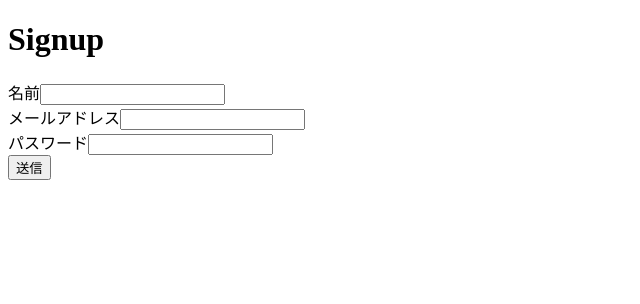
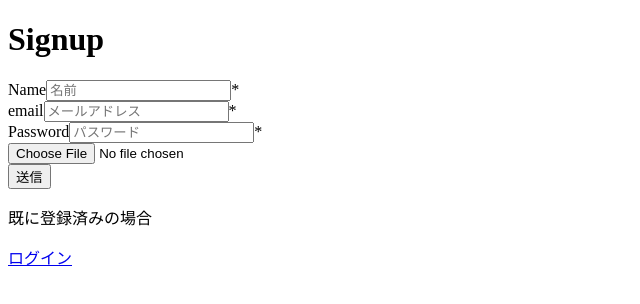
Before and after one commit to Muxxkice/Railway_Book-Review, a React (Create React App) app in the folder my-app/: page /signup in a window 1280 px wide. Shown: the top 304 px of the page, without its empty margins (0-640 px from the left). Built offline with nearby package versions, Linux system fonts and the light colour scheme.

Commit message:
新しいブランチからのFirst commit

```diff
--- a/my-app/package.json
+++ b/my-app/package.json
@@ -7,10 +7,13 @@
     "@testing-library/react": "^13.3.0",
     "@testing-library/user-event": "^13.5.0",
     "axios": "^0.27.2",
+    "compressorjs": "^1.1.1",
     "cypress": "^10.3.1",
     "react": "^18.2.0",
+    "react-cookie": "^4.1.1",
     "react-dom": "^18.2.0",
     "react-hook-form": "^7.34.0",
+    "react-router-dom": "^6.3.0",
     "react-scripts": "5.0.1",
     "typescript": "^4.7.4",
     "web-vitals": "^2.1.4"
--- a/my-app/src/App.tsx
+++ b/my-app/src/App.tsx
@@ -1,20 +1,20 @@
 import React from "react";
 import { BrowserRouter, Routes, Route } from "react-router-dom";
-import Signup from "./page/Siginup.tsx";
-import Login from "./page/Login.tsx";
-import { Home } from "./page/Home.tsx";
+import Signup from "./page/Siginup";
+import Login from "./page/Login";
+import Page404 from "./page/Page404";
+import Home from "./page/Home";
 
 export const App = () => {
   return (
-    <>
     <BrowserRouter>
       <Routes>
         <Route path="/" element={<Home />}></Route>
         <Route path="/signup" element={<Signup />}></Route>
         <Route path="/login" element={<Login />}></Route>
+        <Route path="*" element={<Page404 />} />
       </Routes>
     </BrowserRouter>
-    </>
   );
 };
 
--- a/my-app/src/api/UserApi.tsx
+++ b/my-app/src/api/UserApi.tsx
@@ -1,12 +1,20 @@
+import React from "react";
 import axios from "axios";
+import { useState } from "react";
 
 const instance = axios.create({
   baseURL: "https://api-for-missions-and-railways.herokuapp.com",
+  // baseURL: "https://api-for-missions-and-railways.com", //失敗
   // timeout: 2000,
   // headers: { "Access-Control-Allow-Origin": "*" },
 });
 
-export const signInUser = async (data) => {
+type LoginUser = {
+  email: string;
+  password: string;
+};
+
+export const logInUser = async (data: LoginUser) => {
   console.log(data);
   try {
     const res = await instance.post(`/signin`, data);
@@ -23,6 +31,7 @@ type SiginupUser = {
   email: string;
   password: string;
 };
+
 export const signUpUser = async (data: SiginupUser) => {
   console.log(data);
   try {
@@ -31,8 +40,23 @@ export const signUpUser = async (data: SiginupUser) => {
     if (res.status === 200) {
       return res.data;
     }
-  } catch (e) {
-    console.log(e);
-    console.log(e.ErrorMessageJP);
+  } catch (error) {
+    console.log(error);
+    // console.log(error.ErrorMessageJP);
+    ErrorHandler(error);
   }
 };
+
+export const ErrorHandler = async (error) => {
+  const res = await error;
+  console.log(res);
+
+  console.log(res.message);
+  return (
+    <div>
+      <p>ログインできませんでした</p>
+      <p>{res.message}</p>
+    </div>
+  );
+};
+export default ErrorHandler;
--- a/my-app/src/compornent/Header.js
+++ b/my-app/src/compornent/Header.tsx
@@ -1,4 +1,5 @@
 import React from "react";
+import { Link } from "react-router-dom";
 // import Login from "../page/Login";
 
 
@@ -7,7 +8,8 @@ export const Header = () => {
 	return (
 		<>
 			<h1>Header</h1>
-			{/* <Login /> */}
+			<Link to="/login">ログイン</Link>
+			<Link to="/signup">登録</Link>
 		</>
 	);
 };
--- a/my-app/src/index.tsx
+++ b/my-app/src/index.tsx
@@ -1,7 +1,7 @@
 import React from "react";
 import ReactDOM from "react-dom/client";
 // import "./index.css";
-import App from "./App.tsx";
+import App from "./App";
 
 import reportWebVitals from "./reportWebVitals";
 
--- a/my-app/src/page/Login.tsx
+++ b/my-app/src/page/Login.tsx
@@ -1,9 +1,69 @@
-import React from "react";
+import React, { useState } from "react";
+import {
+  useForm,
+  // SubmitHandler
+} from "react-hook-form";
+import { Link, useNavigate } from "react-router-dom";
+
+import { logInUser } from "../api/UserApi";
 
 export const Login = () => {
+  const {
+    register,
+    formState: { errors },
+    handleSubmit,
+  } = useForm();
+  const navigate = useNavigate();
+  const [error, setError] = useState<string>();
+
+  type LoginUser = {
+    email: string;
+    password: string;
+  };
+
+  const onSubmit = async (data: LoginUser) => {
+    console.log(data);
+    const res = await logInUser(data);
+    if (res) {
+      navigate("/");
+    } else {
+      alert("ログインできませんでした");
+    }
+  };
+
   return (
     <>
-      <h1>Signin</h1>
+      <h1>Login</h1>
+      <form aria-label="form" onSubmit={handleSubmit(onSubmit)}>
+        <label htmlFor="email">email</label>
+        <input
+          id="email"
+          placeholder="メールアドレス"
+          {...register("email", { required: true })}
+        />
+        {errors.email && <span>Email is required</span>}
+        <span>*</span>
+        <br />
+        <label htmlFor="password">Password</label>
+        <input
+          id="password"
+          type="password"
+          placeholder="パスワード"
+          {...register("password", { required: true })}
+        />
+        {errors.password && <span>Password name is required</span>}
+        <span>*</span>
+        <br />
+        <button type="submit" className="btn">
+          送信
+        </button>
+      </form>
+      <div>
+        <p>{error}</p>
+      </div>
+
+      <p>未登録</p>
+      <Link to="/signup">登録</Link>
     </>
   );
 };
--- a/my-app/src/page/Siginup.tsx
+++ b/my-app/src/page/Siginup.tsx
@@ -1,6 +1,9 @@
-import React from "react";
-import ReactDOM from "react-dom";
-import { signUpUser } from "../api/UserApi.tsx";
+import React, { useState } from "react";
+import { Link, useNavigate } from "react-router-dom";
+import Compressor from "compressorjs";
+
+import { signUpUser } from "../api/UserApi";
+import ErrorHandler from "../api/UserApi";
 
 import {
   useForm,
@@ -13,13 +16,45 @@ export const Signup = () => {
     formState: { errors },
     handleSubmit,
   } = useForm<SiginupUser>();
+  const navigate = useNavigate();
+
+  const [icon, setIcon] = useState();
+  const [fileName, setFileName] = useState<string>();
 
   const onSubmit = async (data: SiginupUser) => {
-    console.log(data);
     const res = await signUpUser(data);
     if (res) {
+      navigate("/");
       alert("登録完了");
+    } else {
+      alert("ログインできませんでした");
     }
+  };
+
+  const getIcon = (e) => {
+    console.log(e.target.files[0]);
+    const file = e.target.files[0];
+    if (!file) {
+      return;
+    }
+    setIcon(file);
+    setFileName(file.name);
+
+    const iconImg = new Compressor(icon, {
+      quality: 0.6,
+      success(result) {
+        const formData = new FormData();
+        formData.append("file", result, fileName);
+        console.log("result");
+        console.log(iconImg);
+      },
+      maxHeight: 400,
+      maxWidth: 400,
+      error(err) {
+        console.log(err.message);
+      },
+    });
+    console.log(iconImg);
   };
 
   type SiginupUser = {
@@ -31,27 +66,49 @@ export const Signup = () => {
   return (
     <div>
       <h1>Signup</h1>
-      <form onSubmit={handleSubmit(onSubmit)}>
-        <label>名前</label>
-        <input id="name" {...register("name", { required: true })} />
+      <form aria-label="form" onSubmit={handleSubmit(onSubmit)}>
+        <label htmlFor="name">Name</label>
+        <input
+          id="name"
+          placeholder="名前"
+          {...register("name", { required: true })}
+        />
         {errors.name && <span>Name is required</span>}
+        <span>*</span>
         <br />
-        <label>メールアドレス</label>
-        <input id="email" {...register("email", { required: true })} />
+        <label htmlFor="email">email</label>
+        <input
+          id="email"
+          placeholder="メールアドレス"
+          {...register("email", { required: true })}
+        />
         {errors.email && <span>Email is required</span>}
+        <span>*</span>
         <br />
-        <label>パスワード</label>
+        <label htmlFor="password">Password</label>
         <input
           id="password"
           type="password"
+          placeholder="パスワード"
           {...register("password", { required: true })}
         />
         {errors.password && <span>Password name is required</span>}
+        <span>*</span>
+        <br />
+        <label htmlFor="usericon"></label>
+        <input
+          type="file"
+          name="usericon"
+          accept="acceptをimage/*"
+          onChange={getIcon}
+        />
         <br />
         <button type="submit" className="btn">
           送信
         </button>
       </form>
+      <p>既に登録済みの場合</p>
+      <Link to="/login">ログイン</Link>
     </div>
   );
 };
--- a/my-app/src/page/webpack.config.js
+++ /dev/null
@@ -1,6 +0,0 @@
-// resolve: {
-// 	extensions: [
-// 		'.ts',
-// 		'.js'
-// 	]
-// }
--- a/tsconfig.json
+++ b/my-app/tsconfig.json
@@ -17,5 +17,5 @@
     // "resolveJsonModule": true,
     // "isolatedModules": true
   },
-  "include": ["src/**/*", "tsconfig.json"]
+  "include": ["src/**/*", "tsconfig.json", "webpack.config.js"]
 }
--- /dev/null
+++ b/my-app/webpack.config.js
@@ -0,0 +1,6 @@
+resolve: {
+	extensions: [
+		'.ts',
+		'.js'
+	]
+}
```
Also changed, not shown: my-app/.eslintrc.json (added), 1 other file (tests, documents, lock files or other folders). Lines whose indentation alone changed are shown as unchanged.
